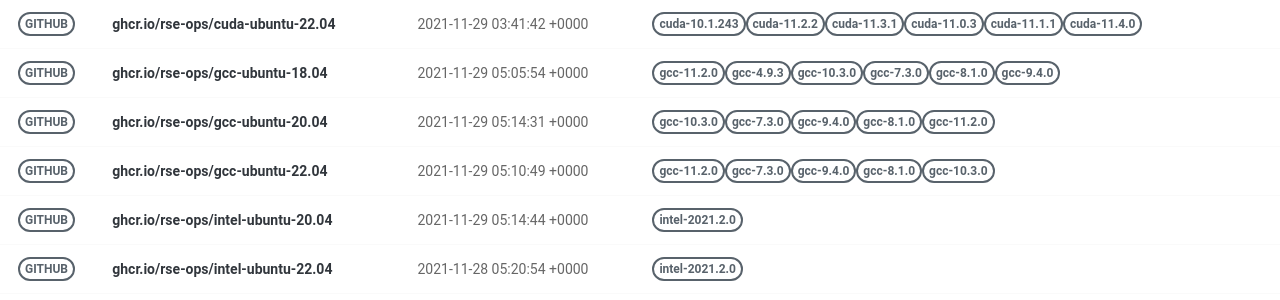
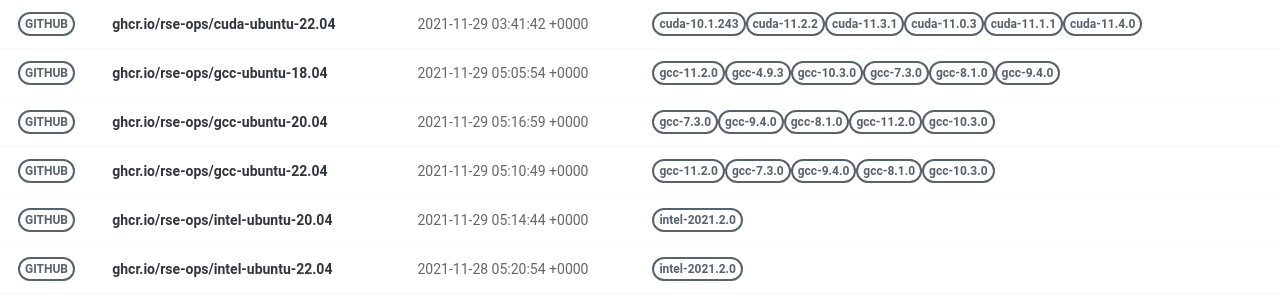
Before and after one commit to rse-ops/docker-images, a Jekyll site: the page built from pages/index.md, in a window 1280 px wide. Shown: the part 326-626 px from the top of the page. Built offline with Jekyll 4.4.1, drawn with Linux system fonts in a browser that asks for light colours; nearby versions of some CDN libraries.

Commit message:
Automated push to update library 2021-11-29

```diff
--- a/_library/ghcr.io-rse-ops-gcc-ubuntu-20.04.md
+++ b/_library/ghcr.io-rse-ops-gcc-ubuntu-20.04.md
@@ -1,14 +1,11 @@
 ---
 layout: container
 name: ghcr.io/rse-ops/gcc-ubuntu-20.04
-updated_at: 2021-11-29 05:14:31.451010
+updated_at: 2021-11-29 05:16:59.109441
 
 
 container_url: https://github.com/orgs/rse-ops/packages/container/package/gcc-ubuntu-20.04
 versions:
- - tag: gcc-10.3.0
-   dockerfile: https://github.com/rse-ops/docker-images/blob/main/ubuntu/gcc/Dockerfile
-   manifest: https://crane.ggcr.dev/manifest/ghcr.io/rse-ops/gcc-ubuntu-20.04:gcc-10.3.0
  - tag: gcc-7.3.0
    dockerfile: https://github.com/rse-ops/docker-images/blob/main/ubuntu/gcc/Dockerfile
    manifest: https://crane.ggcr.dev/manifest/ghcr.io/rse-ops/gcc-ubuntu-20.04:gcc-7.3.0
```
Also changed, not shown: other parts of _library/ghcr.io-rse-ops-gcc-ubuntu-20.04.md (+3 -0 lines).
